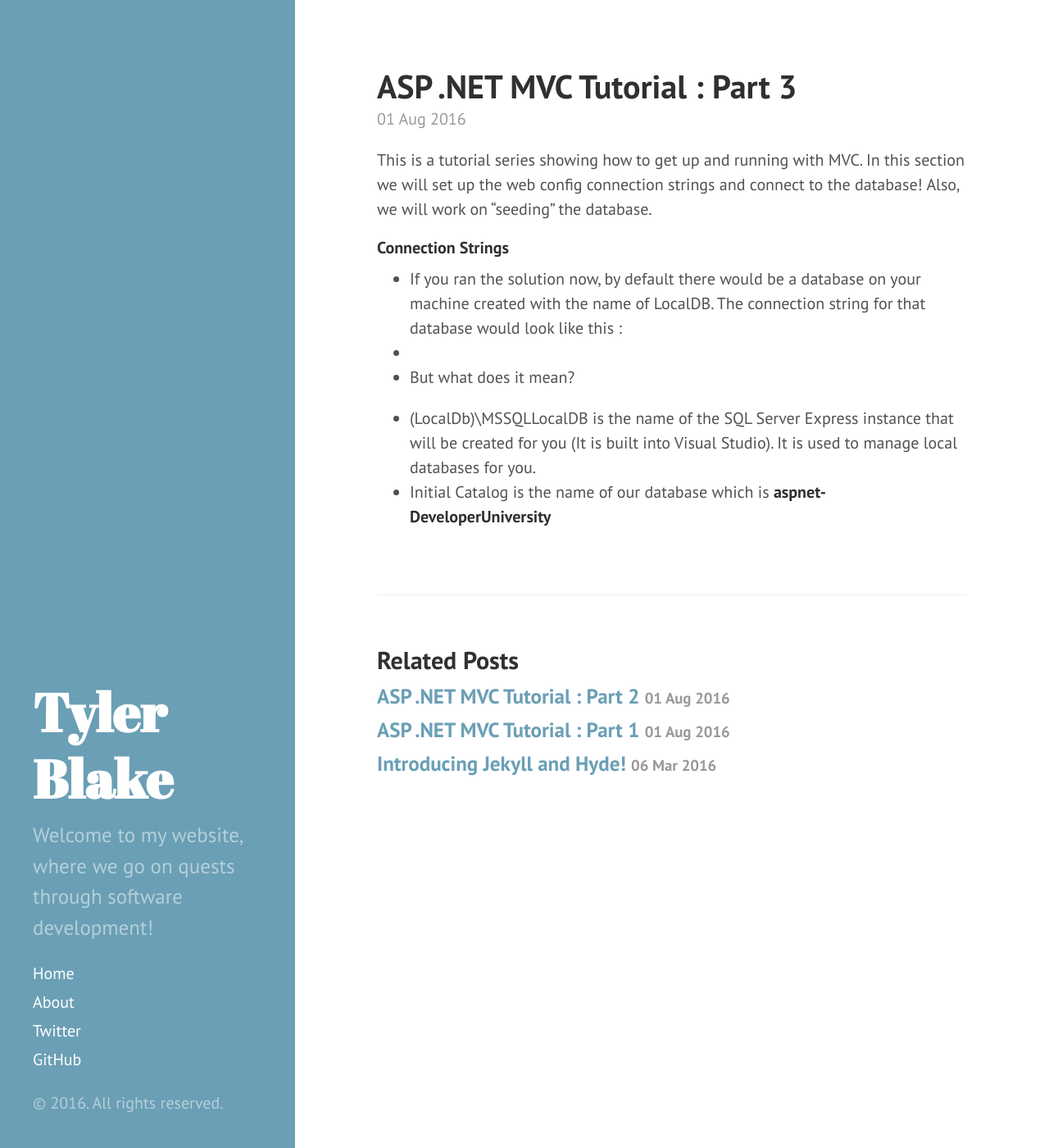
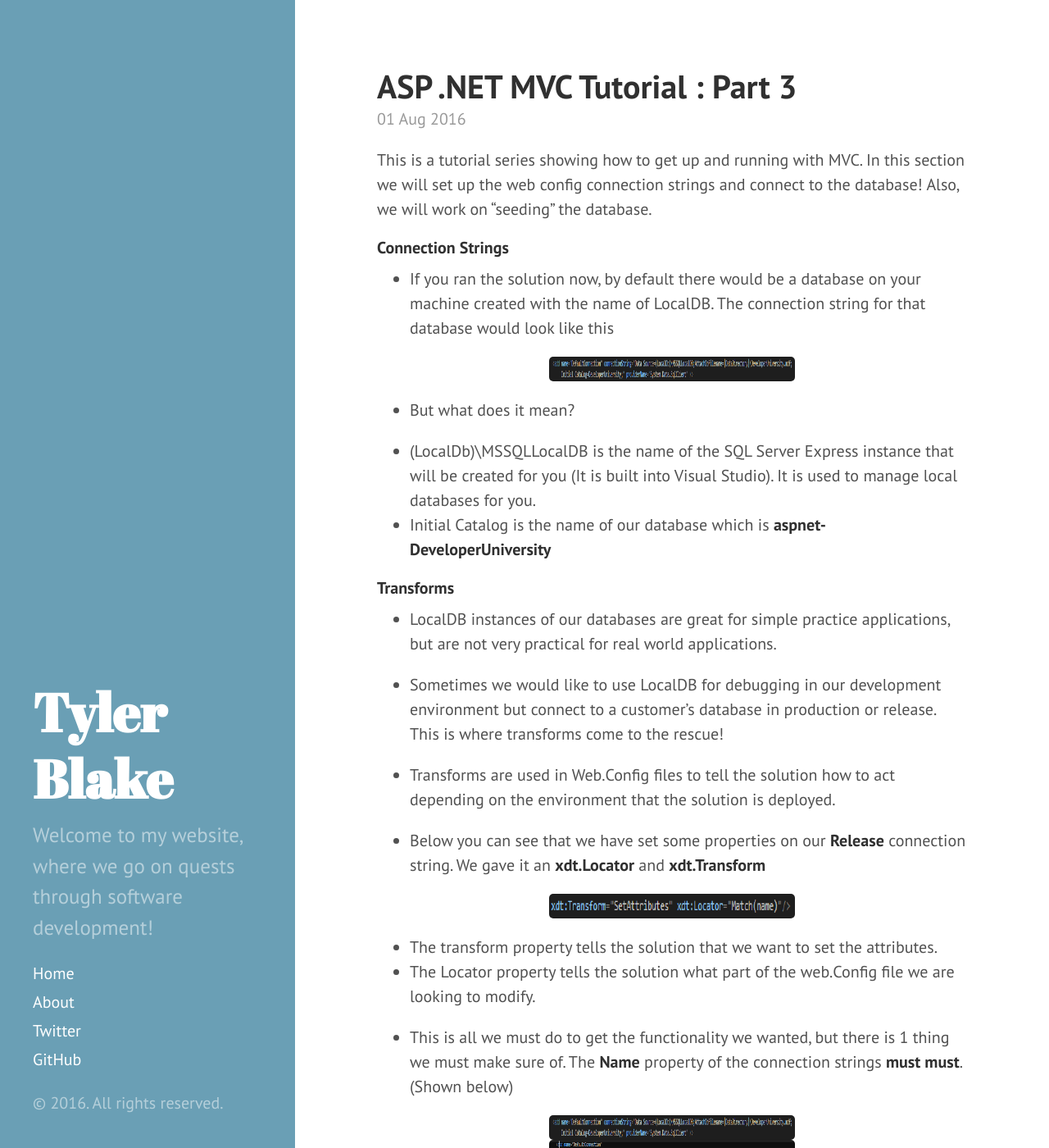
Before and after one commit to tylerablake/website, a Jekyll site: the page built from _posts/2016-08-01-mvc-tutorial-part3.md, in a window 1280 px wide and 1400 px high. Shown: the whole window at 82% size. Built offline with Jekyll 4.4.1, drawn with Linux system fonts in a browser that asks for light colours.

Commit message:
added connection strings and web config section of part 3

```diff
--- a/_posts/2016-08-01-mvc-tutorial-part3.md
+++ b/_posts/2016-08-01-mvc-tutorial-part3.md
@@ -7,14 +7,35 @@ This is a tutorial series showing how to get up and running with MVC. In this se
 
 
 #### Connection Strings
-* If you ran the solution now, by default there would be a database on your machine created with the name of LocalDB. The connection string for that database would look like this :
-* <add name="DefaultConnection" connectionString="Data Source=(LocalDb)\MSSQLLocalDB;AttachDbFilename=|DataDirectory|\aspnet-DeveloperUniversity.mdf;Initial Catalog=aspnet-DeveloperUniversity;Integrated Security=True" providerName="System.Data.SqlClient" />
+* If you ran the solution now, by default there would be a database on your machine created with the name of LocalDB. The connection string for that database would look like this
+
+<img src="/assets/localDBConnectionString.png" width="300px;" height="30px;" style="margin:auto;">
 
 * But what does it mean?
 
 * (LocalDb)\MSSQLLocalDB is the name of the SQL Server Express instance that will be created for you (It is built into Visual Studio). It is used to manage local databases for you.
 * Initial Catalog is the name of our database which is **aspnet-DeveloperUniversity**
 
+
+#### Transforms
+* LocalDB instances of our databases are great for simple practice applications, but are not very practical for real world applications.
+
+* Sometimes we would like to use LocalDB for debugging in our development environment but connect to a customer's database in production or release. This is where transforms come to the rescue!
+
+* Transforms are used in Web.Config files to tell the solution how to act depending on the environment that the solution is deployed.
+
+* Below you can see that we have set some properties on our **Release** connection string. We gave it an **xdt.Locator** and **xdt.Transform**
+
+<img src="/assets/transformAttributes.png" width="300px;" height="30px;" style="margin:auto;">
+
+* The transform property tells the solution that we want to set the attributes.
+* The Locator property tells the solution what part of the web.Config file we are looking to modify.
+
+* This is all we must do to get the functionality we wanted, but there is 1 thing we must make sure of. The **Name** property of the connection strings **must must**. (Shown below)
+
+<img src="/assets/localDBConnectionString.png" width="300px;" height="30px;" style="margin:auto;">
+<img src="/assets/releaseConnectionString.png" width="300px;" height="30px;" style="margin:auto;">
+
 <!-- TODO:
 
 Web.Config connection strings
```
Also changed, not shown: assets/localDBConnectionString.png (added), assets/releaseConnectionString.png (added), assets/transformAttributes.png (added).
